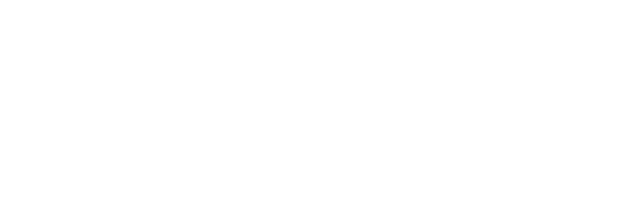
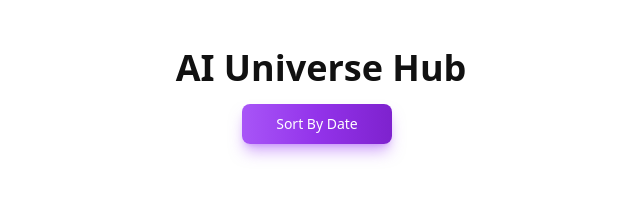
Before and after one commit to abubakar1010/ai_hub, a plain HTML site: page index.html in a window 1280 px wide. Shown: the whole page, without its empty margins (319-959 px from the left). Drawn offline with nearby package versions, Linux system fonts and the light colour scheme.

Commit message:
add navigation bar

```diff
--- a/index.html
+++ b/index.html
@@ -15,9 +15,12 @@
 </head>
 <body>
 
-    <header>
+    <nav class="mt-12 space-y-4 flex flex-col justify-center items-center">
 
-    </header>
+        <h2 class="font-semibold text-4xl text-[#111111]">AI Universe Hub</h2>
+        <button type="button" class="text-white w-[150px] bg-gradient-to-r from-purple-500 via-purple-600 to-purple-700 hover:bg-gradient-to-br focus:ring-4 focus:outline-none focus:ring-purple-300 dark:focus:ring-purple-800 shadow-lg shadow-purple-500/50 dark:shadow-lg dark:shadow-purple-800/80 font-medium rounded-lg text-sm px-5 py-2.5 text-center me-2 mb-2">Sort By Date</button>
+
+    </nav>
 
     <main>
 
```
